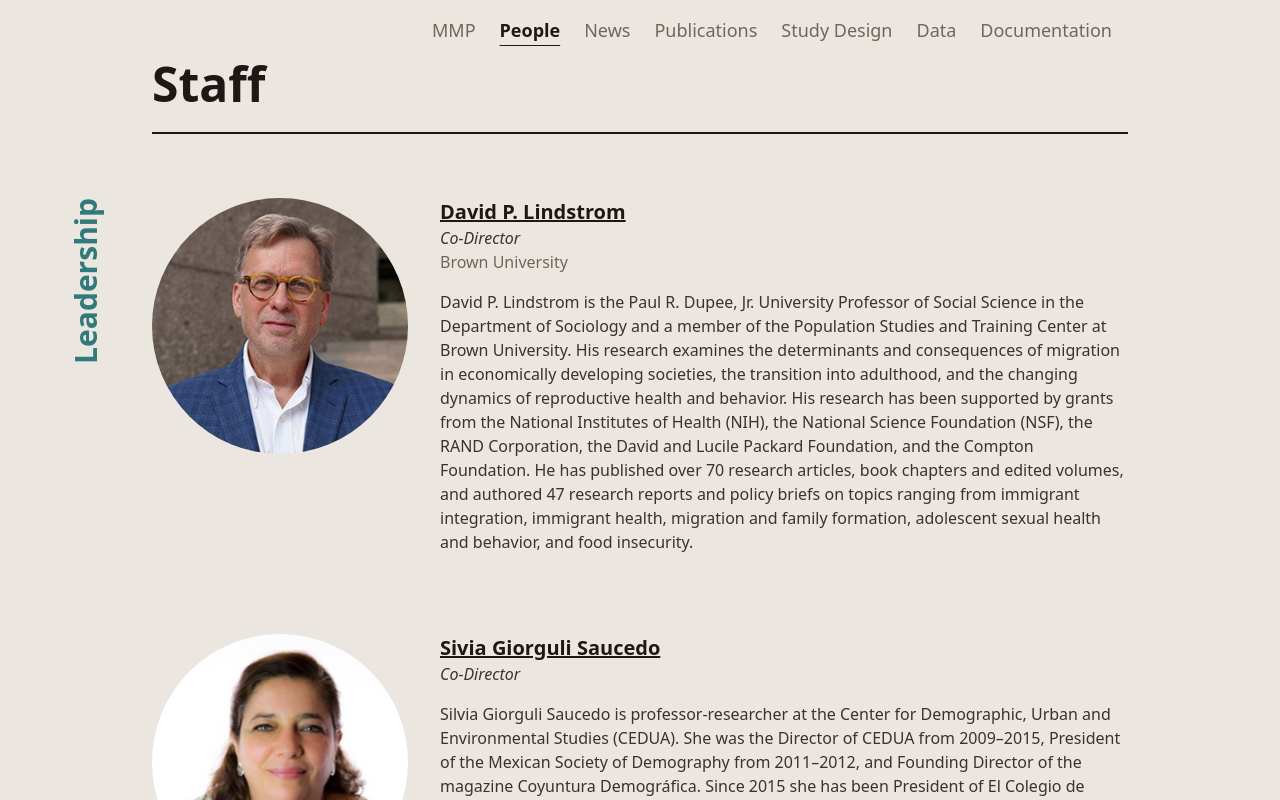
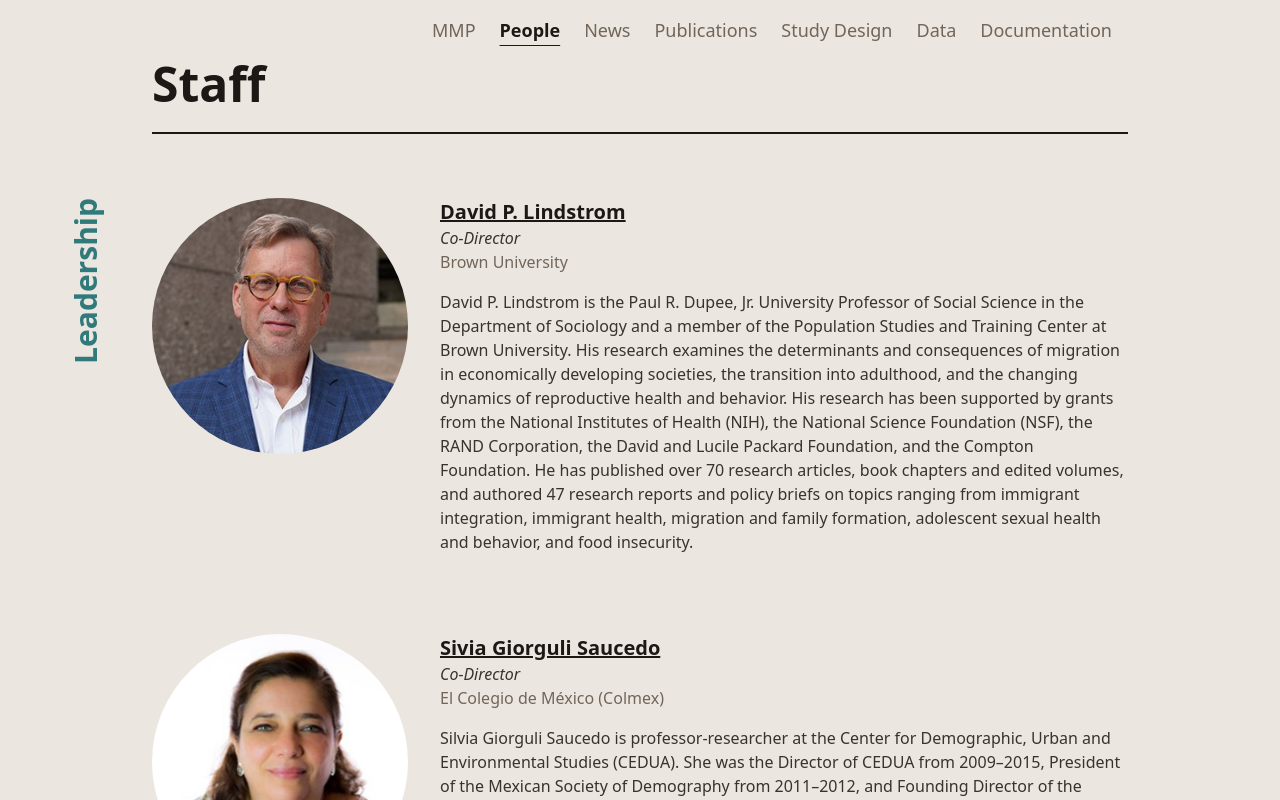
Before and after one commit to brown-ccv/mmp-next, a Next.js app: page /people in a window 1280 px wide. Shown: the top 800 px of the page. Built offline with nearby package versions, Linux system fonts and the light colour scheme; a web font is replaced by a local one.

Commit message:
fix: org naming

```diff
--- a/src/components/CardContainer.tsx
+++ b/src/components/CardContainer.tsx
@@ -26,7 +26,7 @@ export const CardContainer: React.FC<ContainerProps> = ({color, title, people
                         name={person.name}
                         link={person.link}
                         image={person.avatar}
-                        institution={person.institution}
+                        institution={person.org}
                         bio={person.bio}
                     />
                   </div>
--- a/src/lib/markdown.ts
+++ b/src/lib/markdown.ts
@@ -12,7 +12,7 @@ export interface PeopleData {
     name: string
     link: string
     avatar: string
-    institution: string
+    org: string
     bio: string
 }
 
```
